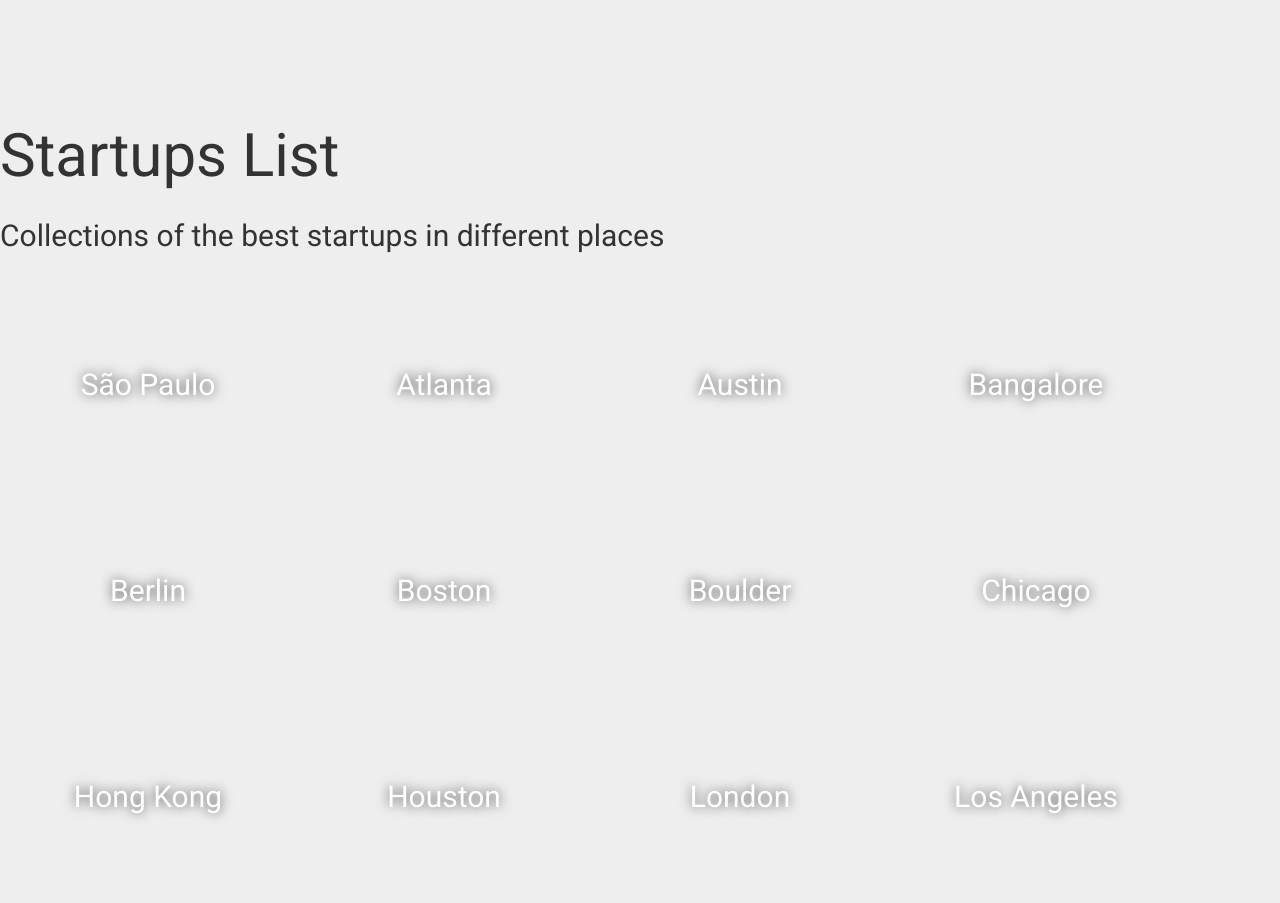
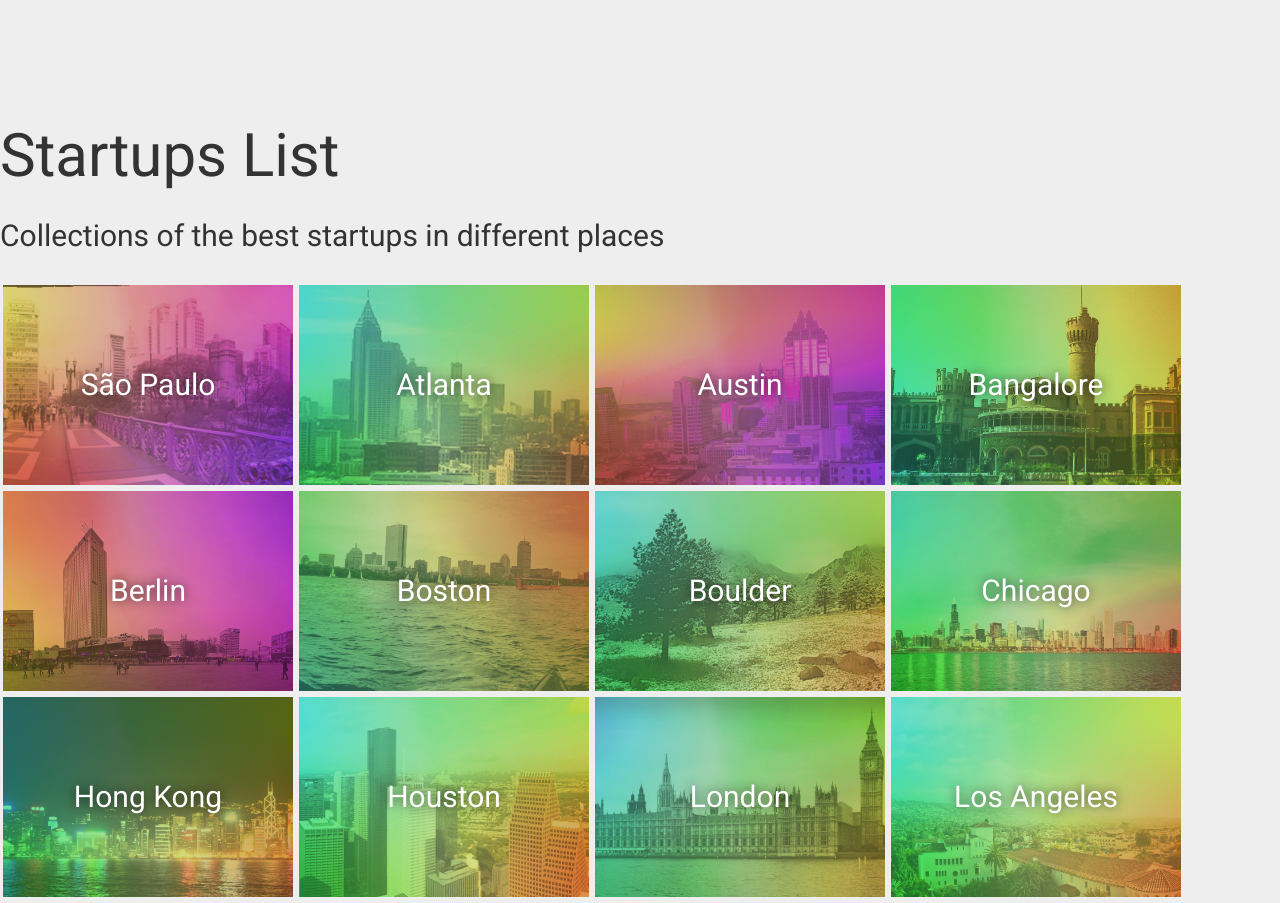
Before and after one commit to lucas-leoni/StartupListCityFlexBox, a plain HTML site: page index.html in a window 1280 px wide. Drawn offline with Linux system fonts and the light colour scheme; the site is published under a folder, as on GitHub Pages, so addresses that start at the root find nothing.

Commit message:
custom.css modified

```diff
--- a/assets/styles/custom.css
+++ b/assets/styles/custom.css
@@ -52,62 +52,62 @@ a {
     background-position: unset;
 }
 .box-1 {
-    background-image: url(/assets/images/sao-paulo.jpg);
+    background-image: url(../images/sao-paulo.jpg);
     background-size: cover;
     background-position: center;
 }
 .box-2 {
-    background-image: url(/assets/images/atlanta.jpg);
+    background-image: url(../images/atlanta.jpg);
     background-size: cover;
     background-position: center;
 }
 .box-3 {
-    background-image: url(/assets/images/austin.jpg);
+    background-image: url(../images/austin.jpg);
     background-size: cover;
     background-position: center;
 }
 .box-4 {
-    background-image: url(/assets/images/bangalore.jpg);
+    background-image: url(../images/bangalore.jpg);
     background-size: cover;
     background-position: center;
 }
 .box-5 {
-    background-image: url(/assets/images/berlin.jpg);
+    background-image: url(../images/berlin.jpg);
     background-size: cover;
     background-position: center;
 }
 .box-6 {
-    background-image: url(/assets/images/boston.jpg);
+    background-image: url(../images/boston.jpg);
     background-size: cover;
     background-position: center;
 }
 .box-7 {
-    background-image: url(/assets/images/boulder.jpg);
+    background-image: url(../images/boulder.jpg);
     background-size: cover;
     background-position: center;
 }
 .box-8 {
-    background-image: url(/assets/images/chicago.jpg);
+    background-image: url(../images/chicago.jpg);
     background-size: cover;
     background-position: center;
 }
 .box-9 {
-    background-image: url(/assets/images/hong-kong.jpg);
+    background-image: url(../images/hong-kong.jpg);
     background-size: cover;
     background-position: center;
 }
 .box-10 {
-    background-image: url(/assets/images/houston.jpg);
+    background-image: url(../images/houston.jpg);
     background-size: cover;
     background-position: center;
 }
 .box-11 {
-    background-image: url(/assets/images/london.jpg);
+    background-image: url(../images/london.jpg);
     background-size: cover;
     background-position: center;
 }
 .box-12 {
-    background-image: url(/assets/images/los-angeles.jpg);
+    background-image: url(../images/los-angeles.jpg);
     background-size: cover;
     background-position: center;
 }
```
